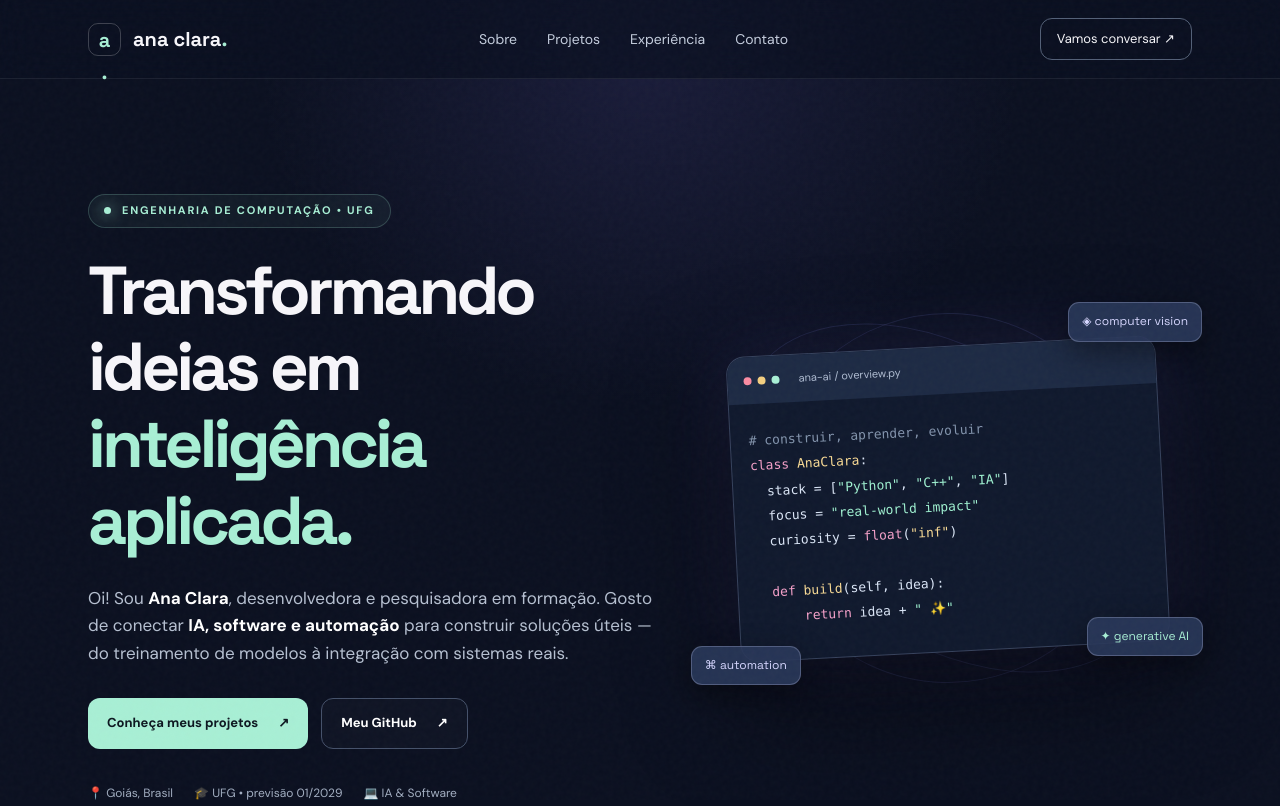
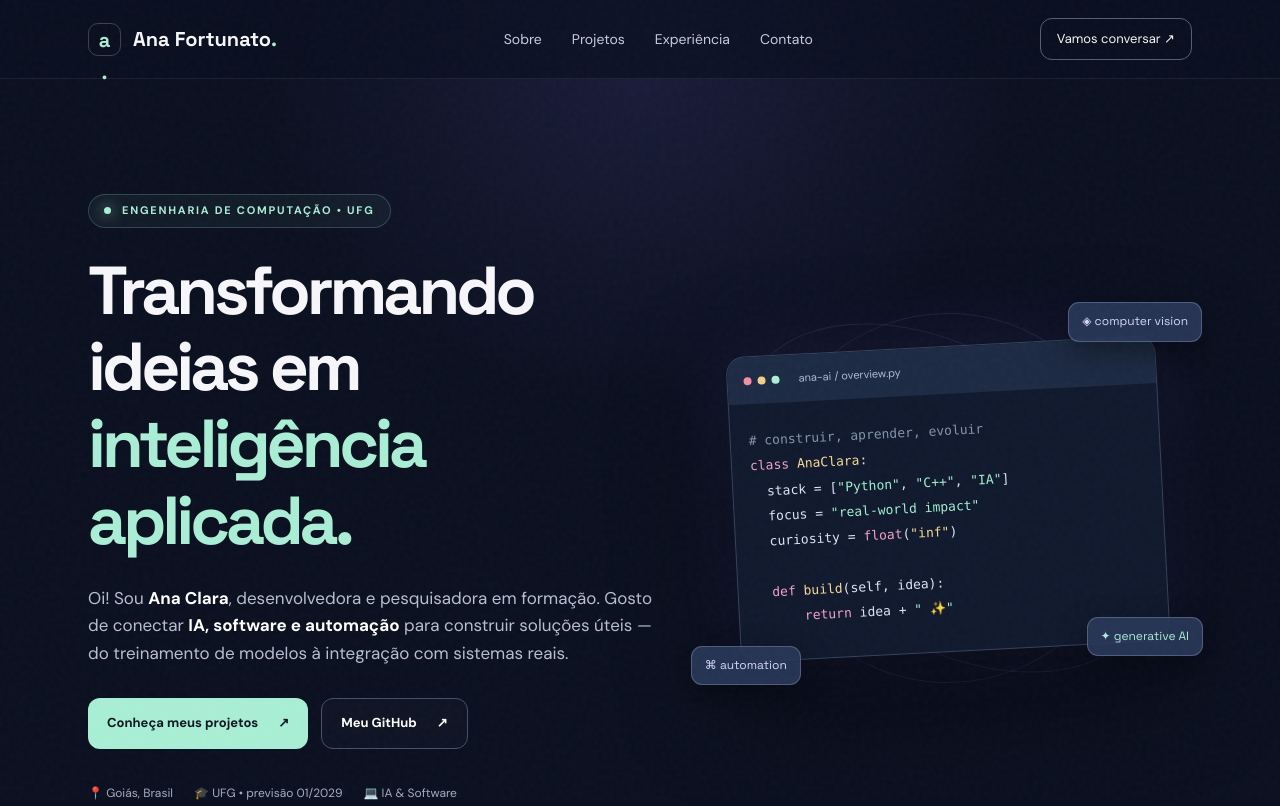
Before and after one commit to anafortunato27/portfolio-fortunato, a plain HTML site: page index.html in a window 1280 px wide. Shown: the top 806 px of the page. Drawn offline with Linux system fonts and the light colour scheme.

Commit message:
Update footer and header branding to 'Ana Fortunato'

```diff
--- a/index.html
+++ b/index.html
@@ -15,7 +15,7 @@
   <div class="grain" aria-hidden="true"></div>
   <header class="header" id="inicio">
     <nav class="nav container" aria-label="Navegação principal">
-      <a class="brand" href="#inicio"><span class="brand-mark">a<span>.</span></span><span>ana clara<span class="brand-dot">.</span></span></a>
+      <a class="brand" href="#inicio"><span class="brand-mark">a<span>.</span></span><span>Ana Fortunato<span class="brand-dot">.</span></span></a>
       <button class="menu-toggle" aria-label="Abrir menu" aria-expanded="false" aria-controls="navlinks">☰</button>
       <div class="navlinks" id="navlinks">
         <a href="#sobre">Sobre</a><a href="#projetos">Projetos</a><a href="#experiencia">Experiência</a><a href="#contato">Contato</a>
@@ -74,7 +74,7 @@
 
     <section class="section contact-section" id="contato"><div class="container contact-inner"><div class="section-kicker">04 / contato</div><h2>Vamos construir algo <em>incrível</em> juntos?</h2><p>Tenho interesse em oportunidades de estágio e projetos de engenharia de IA, machine learning, software e automação.</p><div class="contact-buttons"><a class="button primary" href="https://www.linkedin.com/in/ana-clara-fortunato-de-souza-978798346/" target="_blank" rel="noopener noreferrer">Conectar no LinkedIn ↗</a><a class="button secondary" href="https://github.com/anafortunato27" target="_blank" rel="noopener noreferrer">Ver GitHub ↗</a></div><p class="contact-note">Antes de publicar, confirme seus links e personalize as informações em <code>index.html</code>.</p></div></section>
   </main>
-  <footer class="footer"><div class="container footer-inner"><a class="brand" href="#inicio">ana clara<span class="brand-dot">.</span></a><span>Feito com curiosidade, código e café ☕</span><span>© <span id="year">2026</span> Ana Clara</span></div></footer>
+  <footer class="footer"><div class="container footer-inner"><a class="brand" href="#inicio">Ana Fortunato<span class="brand-dot">.</span></a><span>Feito com curiosidade, código e café ☕</span><span>© <span id="year">2026</span> Ana Clara</span></div></footer>
   <script src="script.js"></script>
 </body>
 </html>
```
